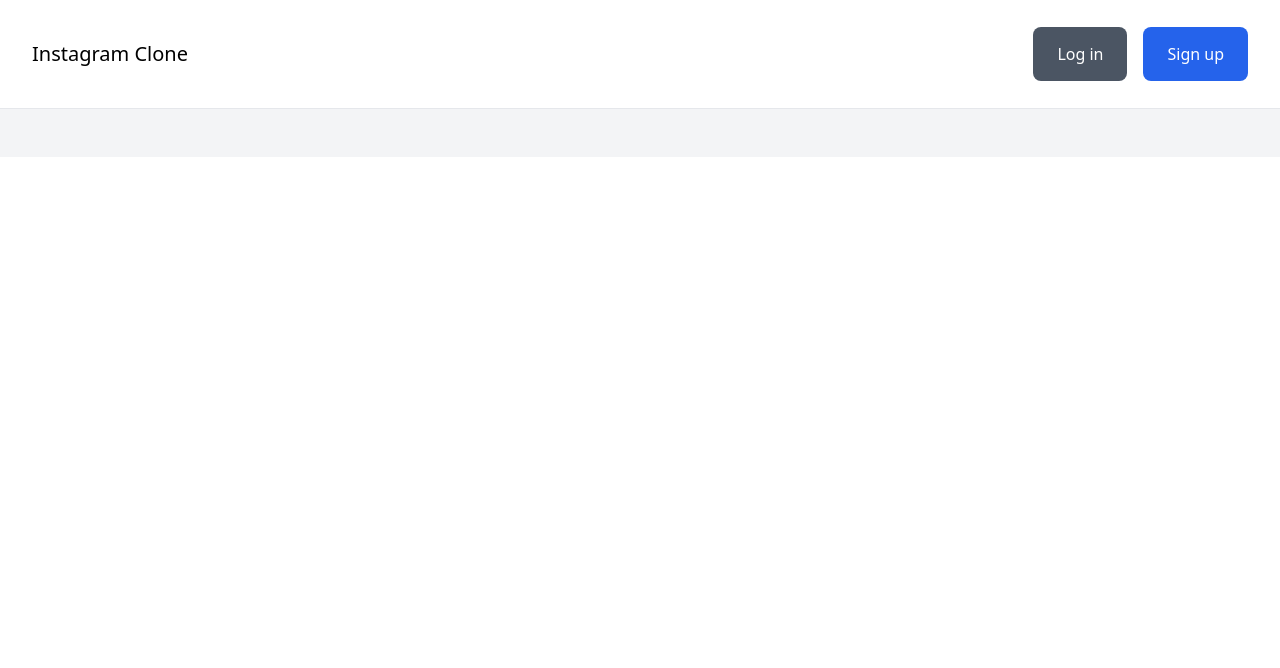
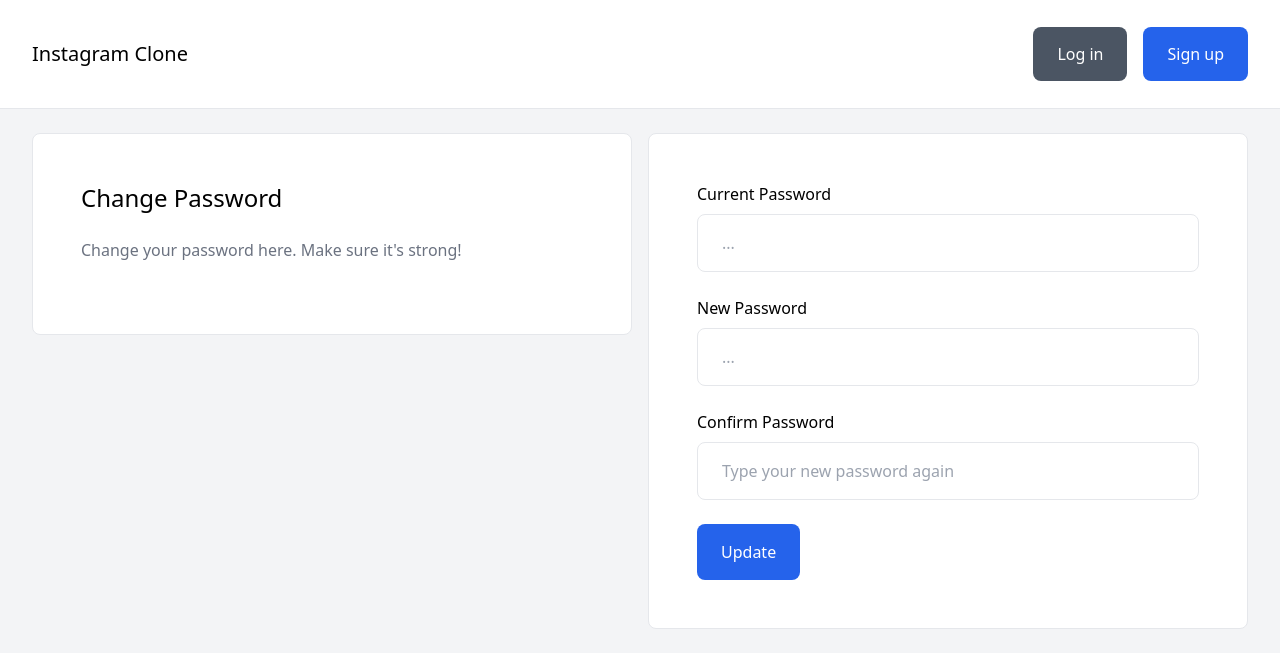
Before and after one commit to domfernando319/KartoonNetwork, a Vue app in the folder socialnet/: page /profile/edit/password in a window 1280 px wide. Shown: the top 668 px of the page. Built offline with nearby package versions, Linux system fonts and the light colour scheme.

Commit message:
Update password view, error/success alerts, and return to homepage

```diff
--- a/socialnet/src/router/index.js
+++ b/socialnet/src/router/index.js
@@ -10,6 +10,7 @@ import PostView from '../views/PostView.vue'
 import ChatView from '../views/ChatView.vue'
 import TrendView from '../views/TrendView.vue'
 import EditProfileView from '@/views/EditProfileView.vue'
+import ChangePasswordView from '@/views/ChangePasswordView.vue'
 
 const router = createRouter({
   history: createWebHistory(import.meta.env.BASE_URL),
@@ -77,6 +78,11 @@ const router = createRouter({
       name: 'editprofile',
       component: EditProfileView
     },
+    {
+      path: '/profile/edit/password',
+      name: 'changepassword',
+      component: ChangePasswordView
+    },
 
   ]
 })
--- /dev/null
+++ b/socialnet/src/views/ChangePasswordView.vue
@@ -0,0 +1,124 @@
+<template>
+	<main>
+		<div class="max-w-7xl mx-auto grid grid-cols-2 gap-4">
+			<div class="main-left">
+				<div class="p-12 bg-white border border-gray-200 rounded-lg">
+					<h1 class="mb-6 text-2xl">Change Password</h1>
+
+					<p class="mb-6 text-gray-500">
+                        Change your password here. Make sure it's strong!
+                    </p>
+				</div>
+		</div>
+
+		<div class="main-right">
+				<div class="p-12 bg-white border border-gray-200 rounded-lg">
+					<form class="space-y-6" v-on:submit.prevent="submitForm">
+						<div>
+								<label>Current Password</label><br>
+								<input type="password" v-model="form.old_password" placeholder="..." class="w-full mt-2 py-4 px-6 border border-gray-200 rounded-lg">
+						</div>
+
+                        <div>
+								<label>New Password</label><br>
+								<input type="password" v-model="form.new_password1" placeholder="..." class="w-full mt-2 py-4 px-6 border border-gray-200 rounded-lg">
+						</div>
+                        <div>
+								<label>Confirm Password</label><br>
+								<input type="password" v-model="form.new_password2" placeholder="Type your new password again" class="w-full mt-2 py-4 px-6 border border-gray-200 rounded-lg">
+						</div>
+
+						<template v-if="errors.length > 0">
+							<div class="bg-red-300 text-white rounded-lg p-6">
+								<p v-for="error in errors" v-bind:key="error">
+									{{ error }}
+								</p>
+							</div>
+						</template>
+
+						<div>
+								<button class="py-4 px-6 bg-blue-600 text-white rounded-lg">Update</button>
+						</div>
+					</form>
+				</div>
+			</div>
+		</div>
+	</main>
+</template>
+
+
+
+<script>
+    import { useToastStore } from '@/stores/toast';
+    import { useUserStore } from '@/stores/user';
+    import axios from 'axios'
+
+    export default {
+        setup() {
+            const toastStore = useToastStore()
+            const userStore = useUserStore()
+            return {
+                toastStore,
+                userStore,
+            }
+        },
+        data() {
+            return {
+                form: {
+                    old_password: '',
+                    new_password1: '',
+                    new_password2: '',
+
+                },
+
+                errors: [],
+            }
+        },
+        methods: {
+            submitForm() {
+                this.errors = []
+
+                if (this.form.password1 !== this.form.password2) {
+                    this.errors.push('Your passwords don\'t match')
+                }
+
+                if (this.errors.length === 0) {
+                    let formData = new FormData()
+                    formData.append('old_password', this.form.old_password)
+                    formData.append('new_password1', this.form.new_password1)
+                    formData.append('new_password2', this.form.new_password2)
+
+
+                    axios.post('/api/changepassword/', formData, {
+                        headers: {
+                            "Content-Type": "multipart/form-data",
+                        }
+                    })
+                        .then( response => {
+                            if (response.data.message === 'success') {
+                                // this.toastStore.showToast(5000, 'Changes saved.', 'bg-emerald-500')
+                                setTimeout(function() {
+                                    alert('Password updated!')
+                                }, 500);
+
+                                this.$router.push(`/profile/${this.userStore.user.id}`)
+
+                            } else {
+                                const data = JSON.parse(response.data.message)
+                                for (const key in data) {
+                                    this.errors.push(data[key][0].message)
+                                }
+                                setTimeout(function() {
+                                    alert('Something went wrong')
+                                }, 500);
+                            }
+                        })
+                        .catch(err => {
+                            this.toastStore.showToast(5000, 'Something went wrong. Please try again', 'bg-red-300')
+                            console.log('Error!: ', err)
+                        })
+                }
+            }
+        }
+    }
+</script>
--- a/socialnet/src/views/EditProfileView.vue
+++ b/socialnet/src/views/EditProfileView.vue
@@ -6,8 +6,10 @@
 					<h1 class="mb-6 text-2xl">Edit Profile</h1>
 
 					<p class="mb-6 text-gray-500">
-							Lorem ipsum dolor sit, amet consectetur adipisicing elit. Atque officia laboriosam excepturi harum qui quo iste, tempora nesciunt, maiores velit officiis sequi fuga neque eveniet praesentium sint provident suscipit minima.
+							Lorem ipsum dolor sit, amet consectetur.
 					</p>
+
+                    <RouterLink to="/profile/edit/password" class="underline">Change Password</RouterLink>
 				</div>
 		</div>
 
```
Also changed, not shown: 2 other files (tests, documents, lock files or other folders).
